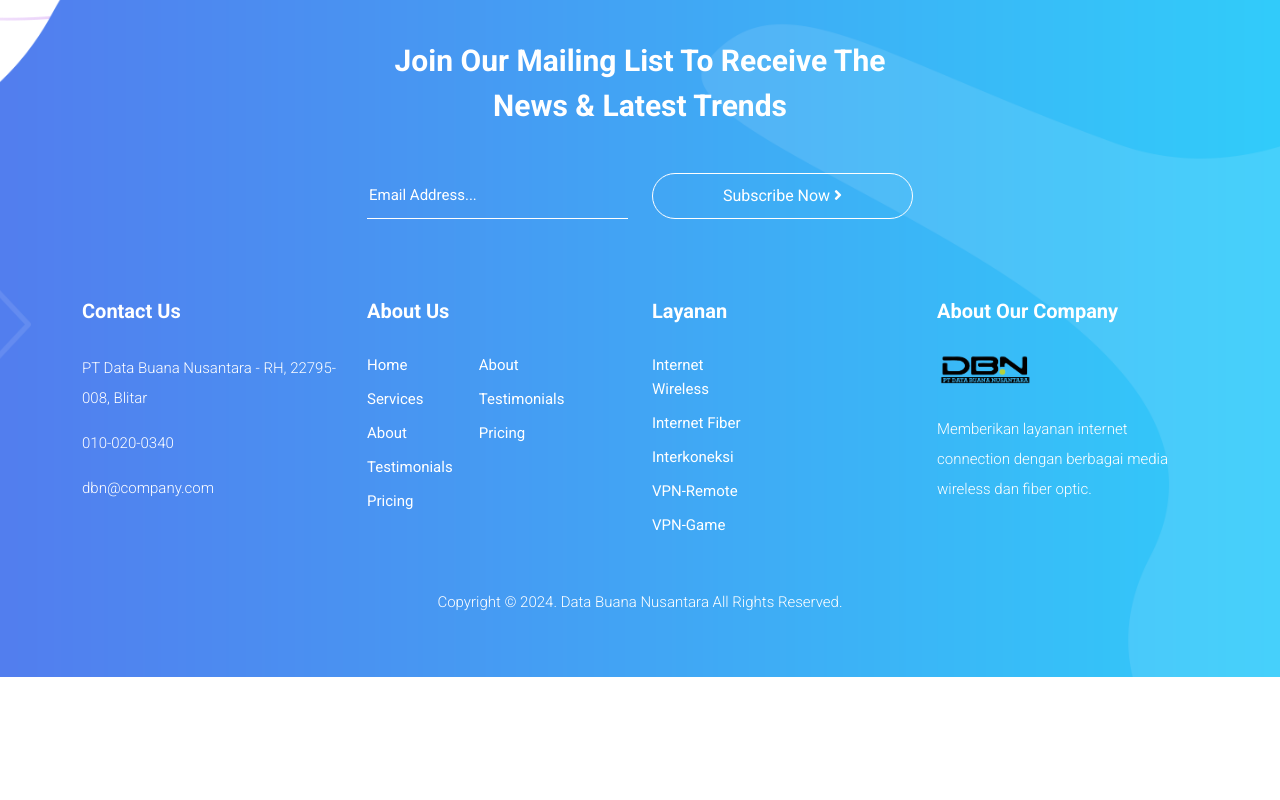
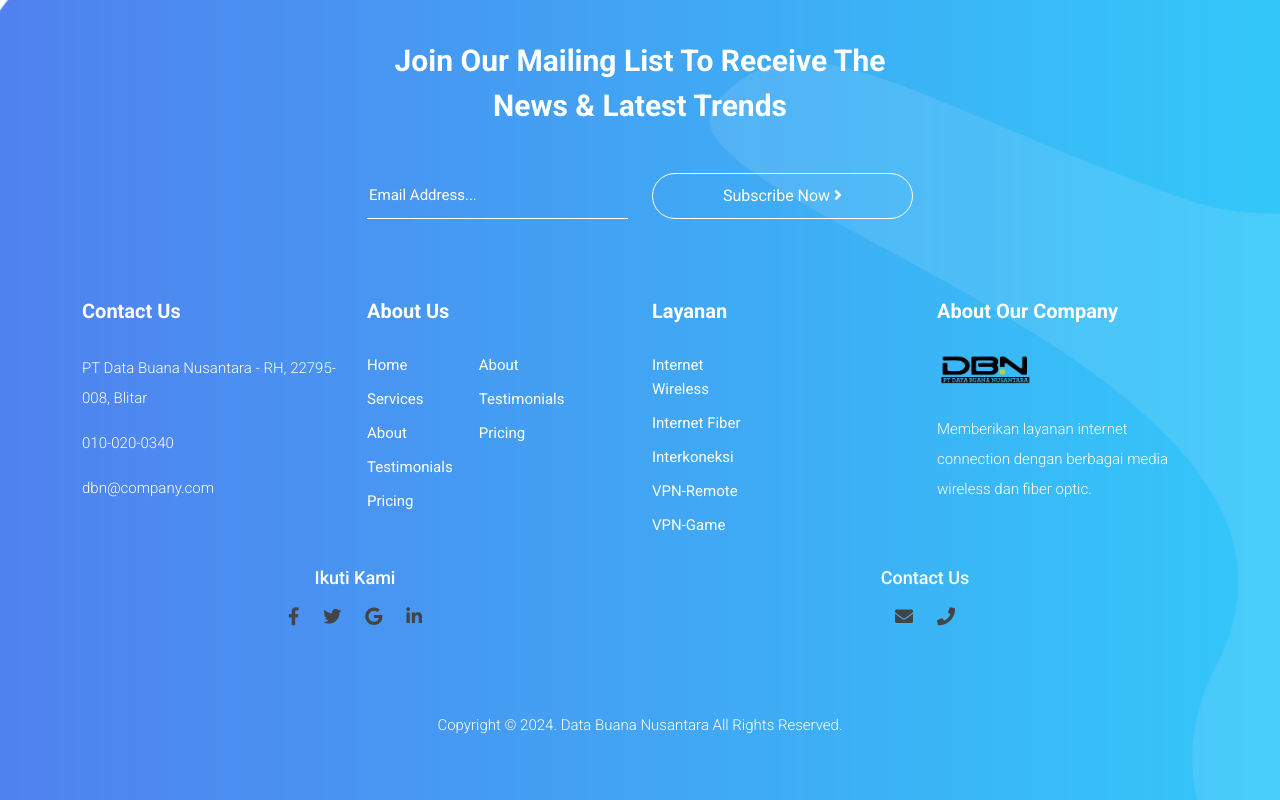
Before and after one commit to yurifqinurshifad14/dbn-landing, a plain HTML site: page index1.html in a window 1280 px wide. Shown: the part 7349-8149 px from the top of the page. Before the commit the page ends 8026 px from the top, so only its background shows below. Drawn offline with Linux system fonts and the light colour scheme; files whose address does not match are found by name.

Commit message:
fix update

```diff
--- a/index1.html
+++ b/index1.html
@@ -11,6 +11,8 @@
     <link rel="preconnect" href="https://fonts.googleapis.com">
     <link rel="preconnect" href="https://fonts.gstatic.com" crossorigin>
     <link href="https://fonts.googleapis.com/css2?family=Roboto:wght@100;300;400;500;700;900&display=swap" rel="stylesheet">
+    <link rel="stylesheet" href="https://cdnjs.cloudflare.com/ajax/libs/font-awesome/5.15.4/css/all.min.css">
+
 
     <title>DBN</title>
 
@@ -77,6 +79,43 @@ https://templatemo.com/tm-570-chain-app-dev
           font-size: 1.25rem;
           margin-bottom: 20px;
       }
+
+
+      .footer-widget {
+    margin-bottom: 30px;
+}
+
+.footer-widget {
+    margin-bottom: 30px;
+}
+
+.footer-social-contact {
+    margin-top: 30px;
+    margin-bottom: 30px;
+}
+
+.footer-social a, .footer-contact a {
+    margin: 0 10px;
+    color: #444;
+    font-size: 18px;
+    transition: color 0.3s;
+}
+
+.footer-social a:hover, .footer-contact a:hover {
+    color: #007bff;
+}
+
+.text-center {
+    text-align: center;
+}
+
+.footer-social h5, .footer-contact h5 {
+    margin-bottom: 15px;
+    font-size: 18px;
+    color: #fff;
+}
+
+
   </style>
 
   </head>
@@ -964,7 +1003,7 @@ https://templatemo.com/tm-570-chain-app-dev
                   <div class="row">
                       <div class="col-lg-6 col-sm-6">
                           <fieldset>
-                  <input type="address" name="address" class="email" placeholder="Email Address..." autocomplete="on" required>
+                              <input type="email" name="address" class="email" placeholder="Email Address..." autocomplete="on" required>
                           </fieldset>
                       </div>
                       <div class="col-lg-6 col-sm-6">
@@ -981,8 +1020,8 @@ https://templatemo.com/tm-570-chain-app-dev
               <div class="footer-widget">
                   <h4>Contact Us</h4>
                   <p>PT Data Buana Nusantara - RH, 22795-008, Blitar</p>
-            <p><a href="#">010-020-0340</a></p>
-            <p><a href="#">dbn@company.com</a></p>
+                  <p><a href="tel:0100200340">010-020-0340</a></p>
+                  <p><a href="mailto:dbn@company.com">dbn@company.com</a></p>
               </div>
           </div>
           <div class="col-lg-3">
@@ -1012,11 +1051,6 @@ https://templatemo.com/tm-570-chain-app-dev
                       <li><a href="#">VPN-Remote</a></li>
                       <li><a href="#">VPN-Game</a></li>
                   </ul>
-            <!-- <ul>
-              <li><a href="#">App Dev Team</a></li>
-              <li><a href="#">Digital Web</a></li>
-              <li><a href="#">Normal Apps</a></li>
-            </ul> -->
               </div>
           </div>
           <div class="col-lg-3">
@@ -1029,14 +1063,37 @@ https://templatemo.com/tm-570-chain-app-dev
               </div>
           </div>
           <div class="col-lg-12">
-          <div class="copyright-text">
-            <p>Copyright © 2024. Data Buana Nusantara All Rights Reserved.
-          <!-- <br>Design : <a href="https://templatemo.com/" target="_blank" title="css templates">shf</a></p> -->
+              <div class="footer-social-contact text-center">
+                  <div class="row">
+                      <div class="col-lg-6 col-md-6 col-sm-6 text-center">
+                          <div class="footer-social">
+                              <h5>Ikuti Kami</h5>
+                              <a href="#"><i class="fab fa-facebook-f"></i></a>
+                              <a href="#"><i class="fab fa-twitter"></i></a>
+                              <a href="#"><i class="fab fa-google"></i></a>
+                              <a href="#"><i class="fab fa-linkedin-in"></i></a>
+                          </div>
+                      </div>
+                      <div class="col-lg-6 col-md-6 col-sm-6 text-center">
+                          <div class="footer-contact">
+                              <h5>Contact Us</h5>
+                              <a href="mailto:dbn@company.com"><i class="fa fa-envelope"></i></a>
+                              <a href="tel:010-020-0340"><i class="fa fa-phone"></i></a>
+                          </div>
+                      </div>
+                  </div>
+              </div>
+          </div>
+          <div class="col-lg-12">
+              <div class="copyright-text text-center">
+                  <p>Copyright © 2024. Data Buana Nusantara All Rights Reserved.</p>
               </div>
           </div>
       </div>
   </div>
 </footer>
+
+
 
 
   <!-- Scripts -->
```
Lines whose indentation alone changed are shown as unchanged.
